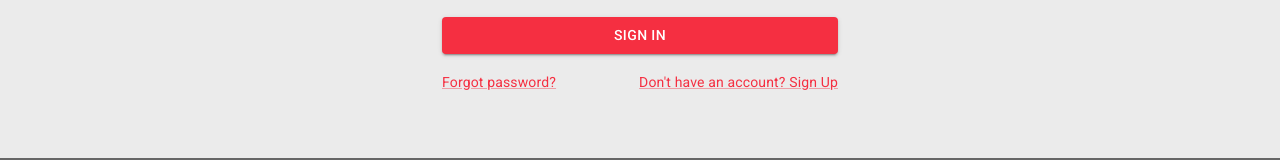
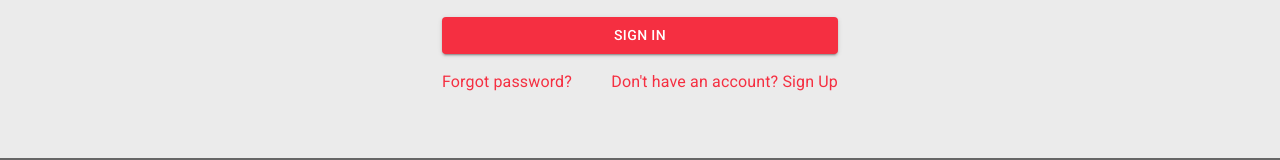
Before and after one commit to NachoRondan/ai-tpo-front, a React (Create React App) app: page /login in a window 1280 px wide. Shown: the part 433-593 px from the top of the page. Built offline with nearby package versions, Linux system fonts and the light colour scheme.

Commit message:
Agrego links a home y recuperar clave

```diff
--- a/src/App.js
+++ b/src/App.js
@@ -24,13 +24,13 @@ function App() {
       <Box bgcolor='#ebebeb' sx={{width:1, height:1}}>
         <Routes>
           <Route path="/" >
+            <Route index element={<Landing  />}/>
             <Route path="home" element={<Home user={user}/>}/>
             <Route path="login" element={<Login setUser={setUser}/>}/>
             <Route path="registro" element={<Registro  />}/>
             <Route path="registroAlumno" element={<RegistroAlumno  />}/>
             <Route path="registroProfesor" element={<RegistroProfesor  />}/>
             <Route path="recuperarClave" element={<RecuperarClave  />}/>
-            <Route index element={<Landing  />}/>
             <Route path="clase">
               <Route path=':courseId' element={<Course user={user} />}>
                 <Route path="contratacion" element={
--- a/src/components/Landing.js
+++ b/src/components/Landing.js
@@ -27,7 +27,7 @@ return (<Container component="main" maxWidth="xs">
 <Typography sx={{color:'black',fontSize:24}}>
     Bienvenido a la web de Sitio Institucional! En esta web podra registrarse como alumno o profesor. Una vez registrados, los profesores podran crear clases de distintos tipos de modalidades y costos y los alumnos podran inscribirse a ellas. La plataforma tambien tiene un sistema de califcacion de clases y comentarios.
 </Typography>
-<Button onClick={()=>history("/login")} sx={{marginTop:"1rem",maringBottom:"1rem",padding:"1rem",borderRadius:"12px",backgroundColor:"#BA0C16",width:"200px"}}>
+<Button variant='outlined' onClick={()=>history("/login")} sx={{marginTop:"1rem",maringBottom:"1rem",padding:"1rem",borderRadius:"12px",backgroundColor:"white",width:"200px"}}>
 Continuar
 </Button>
 </Box>
--- a/src/pages/Login.js
+++ b/src/pages/Login.js
@@ -5,13 +5,12 @@ import CssBaseline from '@mui/material/CssBaseline';
 import TextField from '@mui/material/TextField';
 import FormControlLabel from '@mui/material/FormControlLabel';
 import Checkbox from '@mui/material/Checkbox';
-import Link from '@mui/material/Link';
 import Grid from '@mui/material/Grid';
 import Box from '@mui/material/Box';
 import LockOutlinedIcon from '@mui/icons-material/LockOutlined';
 import Typography from '@mui/material/Typography';
 import Container from '@mui/material/Container';
-import {useNavigate} from 'react-router-dom'
+import {useNavigate, Link} from 'react-router-dom'
 
 
 export default function SignIn({setUser}) {
@@ -75,18 +74,23 @@ export default function SignIn({setUser}) {
             fullWidth
             variant="contained"
             sx={{ mt: 3, mb: 2 }}
+            component={Link} to={'/home'}
           >
             Sign In
           </Button>
           <Grid container>
             <Grid item xs>
-              <Link href="/recuperarClave" variant="body2">
-                Forgot password?
+              <Link to={"/recuperarClave"} style={{ textDecoration: 'none', color: 'unset' }}>
+                <Typography color="primary.main">
+                  Forgot password?
+                </Typography>
               </Link>
             </Grid>
             <Grid item>
-              <Link href="/registro" variant="body2">
-                {"Don't have an account? Sign Up"}
+              <Link to={"/registro"} style={{ textDecoration: 'none', color: 'unset' }}>
+                <Typography color="primary.main">
+                  Don't have an account? Sign Up
+                </Typography>
               </Link>
             </Grid>
           </Grid>
```
